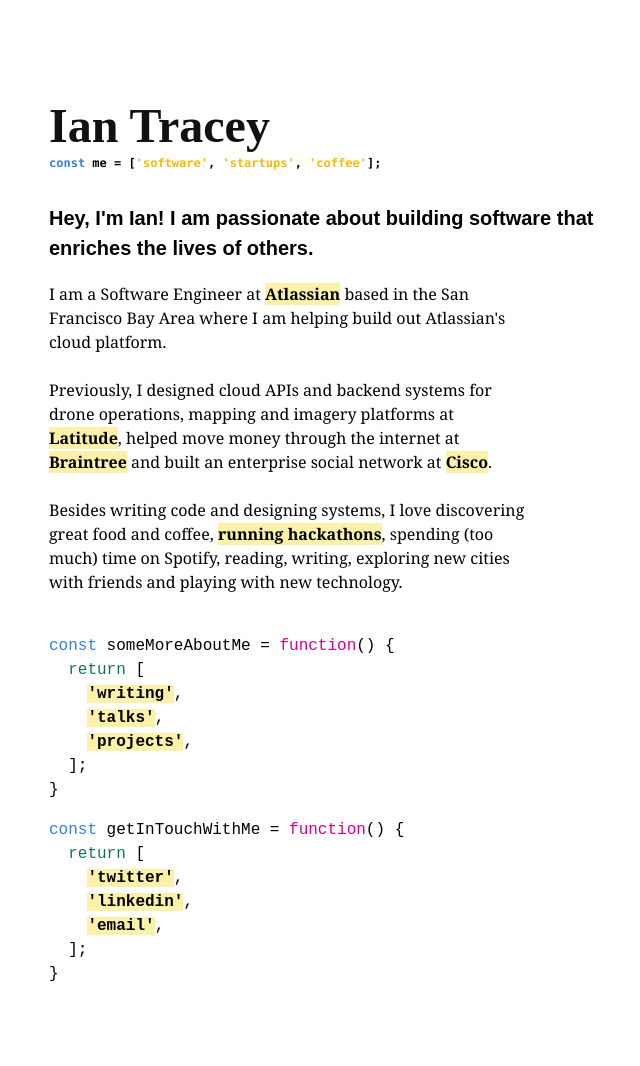
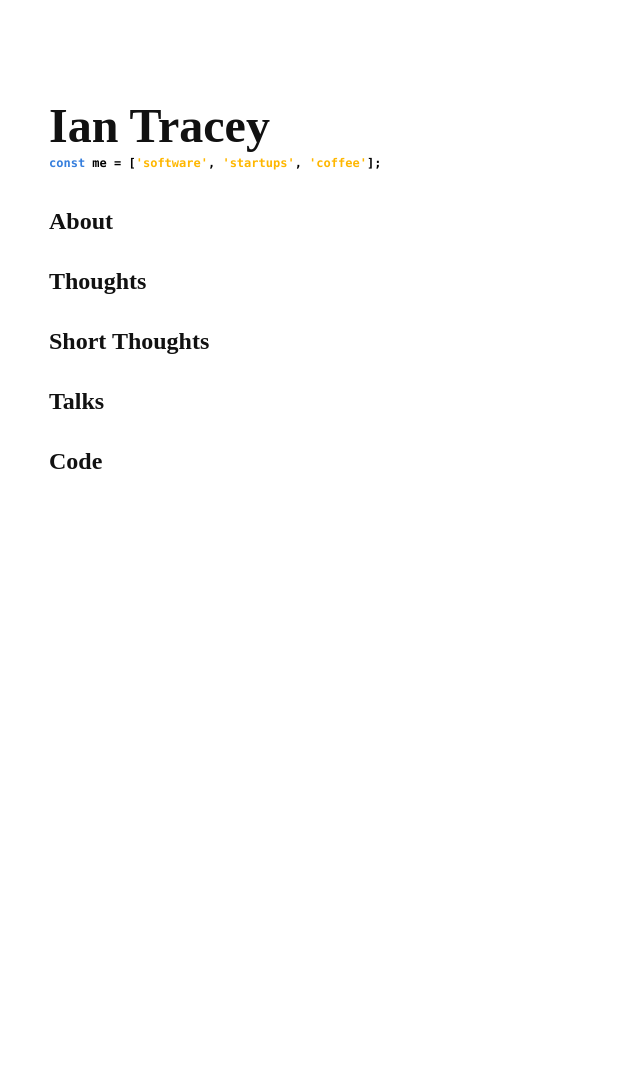
Before and after one commit to ianrtracey/ianrtracey.github.io, a Jekyll site: the page built from index.html, in a window 1280 px wide. Shown: the whole page, without its empty margins (15-655 px from the left). Built offline with Jekyll 4.4.1, drawn with Linux system fonts in a browser that asks for light colours; nearby versions of some CDN libraries; library files that are not in the unit come from our copies; the list of posts is cut into pages by our own code; after the commit the page ends 900 px from its top, so only the background shows below that.

Commit message:
Add index navigation

```diff
--- a/index.html
+++ b/index.html
@@ -3,37 +3,8 @@
 title: Home
 ---
 
-<div class="f4 lh-copy avenir measure b">Hey, I'm Ian! I am passionate about building software that enriches the lives of others.</div>
-<br>
-<div class="lh-copy georgia measure">
-I am a Software Engineer at <a class="link black dim b bg-light-yellow" href="https://www.atlassian.com/" target="_blank">Atlassian</a> based in the San Francisco Bay Area where I am helping build out Atlassian's cloud platform.
-<br>
-<br>
-Previously, I designed cloud APIs and backend systems for drone operations, mapping and imagery platforms at <a class="link black dim b bg-light-yellow" href="https://latitudeengineering.com" target="_blank">Latitude</a>, helped move money through the internet at <a class="link black dim b bg-light-yellow" href="https://www.braintreepayments.com/" target="_blank">Braintree</a> and built an enterprise social network at <a class="link black dim b bg-light-yellow" href="http://www.cisco.com/" target="_blank">Cisco</a>.
-<br>
-<br>
-Besides writing code and designing systems, I love discovering great food and coffee, <a class="link black dim b bg-light-yellow" href="https://www.facebook.com/hackarizona" target="_blank">running hackathons</a>, spending (too much) time on Spotify, reading, writing, exploring new cities with friends and playing with new technology.<br>
-<br>
-<div class="code lh-copy">
-<pre>
-<span class="blue">const</span> someMoreAboutMe = <span class="dark-pink">function</span>() {
-  <span class="dark-green">return</span> [
-    <a class="link black dim b bg-light-yellow" href="https://medium.com/@iantracey" target="_blank">'writing'</a>,
-    <a class="link black dim b bg-light-yellow" href="/talks">'talks'</a>,
-    <a class="link black dim b bg-light-yellow" href="https://github.com/ianrtracey/" target="_blank">'projects'</a>,
-  ];
-}
-</pre>
-</div>
-<div class="code lh-copy">
-<pre>
-<span class="blue">const</span> getInTouchWithMe = <span class="dark-pink">function</span>() {
-  <span class="dark-green">return</span> [
-    <a class="link black dim b bg-light-yellow" href="https://twitter.com/ianrtracey" target="_blank">'twitter'</a>,
-    <a class="link black dim b bg-light-yellow" href="https://www.linkedin.com/in/itracey/" target="_blank">'linkedin'</a>,
-    <a class="link black dim b bg-light-yellow" href="mailto:ianrtracey@gmail.com" target="_top">'email'</a>,
-  ];
-}
-</pre>
-</div>
-</div>
+{% for item in site.data.navigation %}
+  <h3 class="f3 lh-copy">
+    <a class="near-black link" href="{{item.link}}" >{{item.title}}</a>
+  </h3>
+{% endfor %}
```
Also changed, not shown: _data/navigation.yml (added, +10 -0 lines), about.html (added, +39 -0 lines), about.md (+0 -11 lines).
